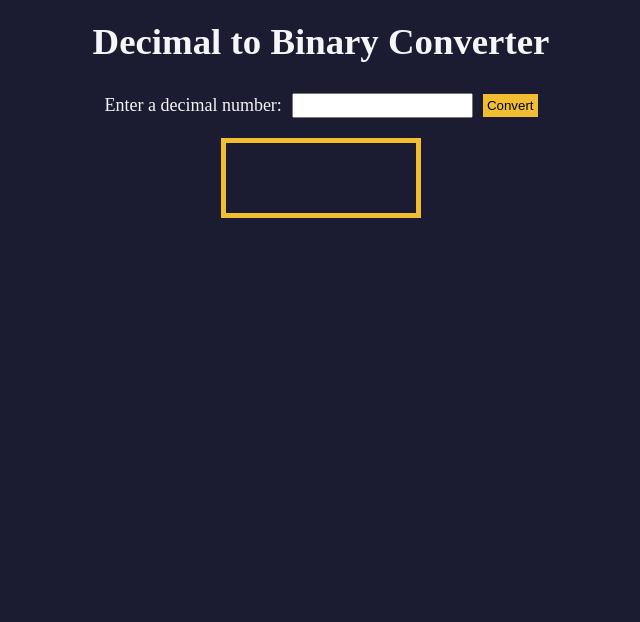
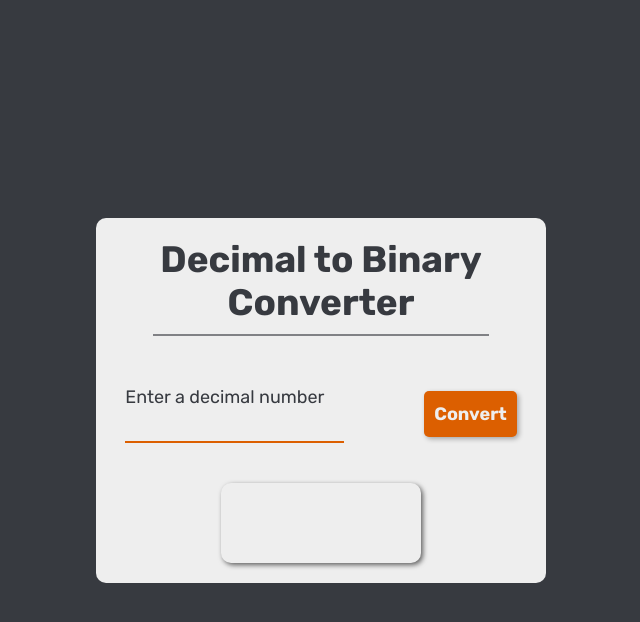
Before and after one commit to StiwardAraya/BinaryConverter, a plain HTML site: page index.html in a window 1280 px wide. Shown: the whole page, without its empty margins (319-959 px from the left). Drawn offline with Linux system fonts and the light colour scheme; a web font is replaced by a local one.

Commit message:
Change(front): new page design

```diff
--- a/index.html
+++ b/index.html
@@ -8,9 +8,12 @@
     <link rel="stylesheet" href="styles.css" />
   </head>
   <body>
+    <main class="main-container">
       <h1>Decimal to Binary Converter</h1>
+      <div class="line"></div>
       <div class="input-container">
-      <label for="number-input">Enter a decimal number:</label>
+        <div class="col">
+          <label for="number-input">Enter a decimal number</label>
           <input
             value=""
             type="number"
@@ -18,10 +21,14 @@
             id="number-input"
             class="number-input"
           />
+        </div>
+        <div class="col">
           <button class="convert-btn" id="convert-btn">Convert</button>
+        </div>
       </div>
       <output id="result" for="number-input"></output>
       <div id="animation-container"></div>
+    </main>
     <script src="script.js"></script>
   </body>
 </html>
--- a/styles.css
+++ b/styles.css
@@ -1,52 +1,107 @@
+@import url("https://fonts.googleapis.com/css2?family=Arsenal+SC:ital,wght@0,400;0,700;1,400;1,700&family=Rubik:ital,wght@0,300..900;1,300..900&display=swap");
+
 *,
 *::before,
 *::after {
   box-sizing: border-box;
   margin: 0;
   padding: 0;
+  font-family: "Rubik";
 }
 
 :root {
-  --light-grey: #f5f6f7;
-  --dark-blue: #1b1b32;
-  --orange: #f1be32;
+  --white: rgb(238, 238, 238);
+  --dark-grey: rgb(55, 58, 64);
+  --grey: rgb(104, 109, 118);
+  --orange: rgb(220, 95, 0);
 }
 
 body {
-  background-color: var(--dark-blue);
-  font-family: "Times New Roman", Times, serif;
+  background-color: var(--dark-grey);
   font-size: 18px;
-  color: var(--light-grey);
+  height: 100vh;
+  display: flex;
+  justify-content: center;
+  align-items: center;
+  color: var(--white);
+}
+
+.main-container {
   padding: 0 15px;
   display: flex;
   flex-direction: column;
   align-items: center;
+  gap: 10px;
+  background-color: var(--white);
+  color: var(--dark-grey);
+  max-width: 450px;
+  border-radius: 10px;
 }
 
 h1 {
   text-align: center;
   font-size: 2.3rem;
-  margin: 20px 0;
+  margin-top: 20px;
+}
+
+.line {
+  background-color: rgba(55, 58, 64, 0.6);
+  height: 2px;
+  width: 80%;
+  margin-bottom: 20px;
 }
 
 .input-container {
-  margin: 10px 0;
+  display: flex;
+  gap: 70px;
+  padding: 15px 10px 15px 10px;
+  justify-content: space-between;
+}
+
+.col {
   display: flex;
   flex-direction: column;
   gap: 10px;
+  padding: 5px;
   justify-content: center;
-  align-items: center;
+  align-items: flex-start;
 }
 
 .convert-btn {
+  padding: 12px 10px 12px 10px;
+  font-size: 18px;
+  cursor: pointer;
   background-color: var(--orange);
-  cursor: pointer;
   border: none;
-  padding: 4px;
+  border-radius: 5px;
+  transition: 0.3s;
+  box-shadow: 2px 2px 5px rgba(0, 0, 0, 0.3);
+  font-weight: bold;
+  color: var(--white);
+}
+
+.convert-btn:hover {
+  background-color: var(--dark-grey);
+  box-shadow: 2px 2px 5px rgba(0, 0, 0, 0.6);
+}
+
+.convert-btn:active {
+  background-color: var(--orange);
+  box-shadow: 1px 1px 3px rgba(0, 0, 0, 0.6);
 }
 
 .number-input {
   height: 25px;
+  border: none;
+  border-bottom: 2px solid var(--orange);
+  background-color: var(--white);
+  font-size: 16px;
+  letter-spacing: 2px;
+}
+
+.number-input:focus {
+  outline: none;
+  border-bottom: 2px solid var(--orange);
 }
 
 #result {
@@ -56,9 +111,11 @@ h1 {
   min-height: 80px;
   word-break: break-word;
   padding: 15px;
-  border: 5px solid var(--orange);
   font-size: 2rem;
   text-align: center;
+  background-color: var(--white);
+  border-radius: 10px;
+  box-shadow: 2px 2px 5px rgba(0, 0, 0, 0.6);
 }
 
 #animation-container {
```
Lines whose indentation alone changed are shown as unchanged.
